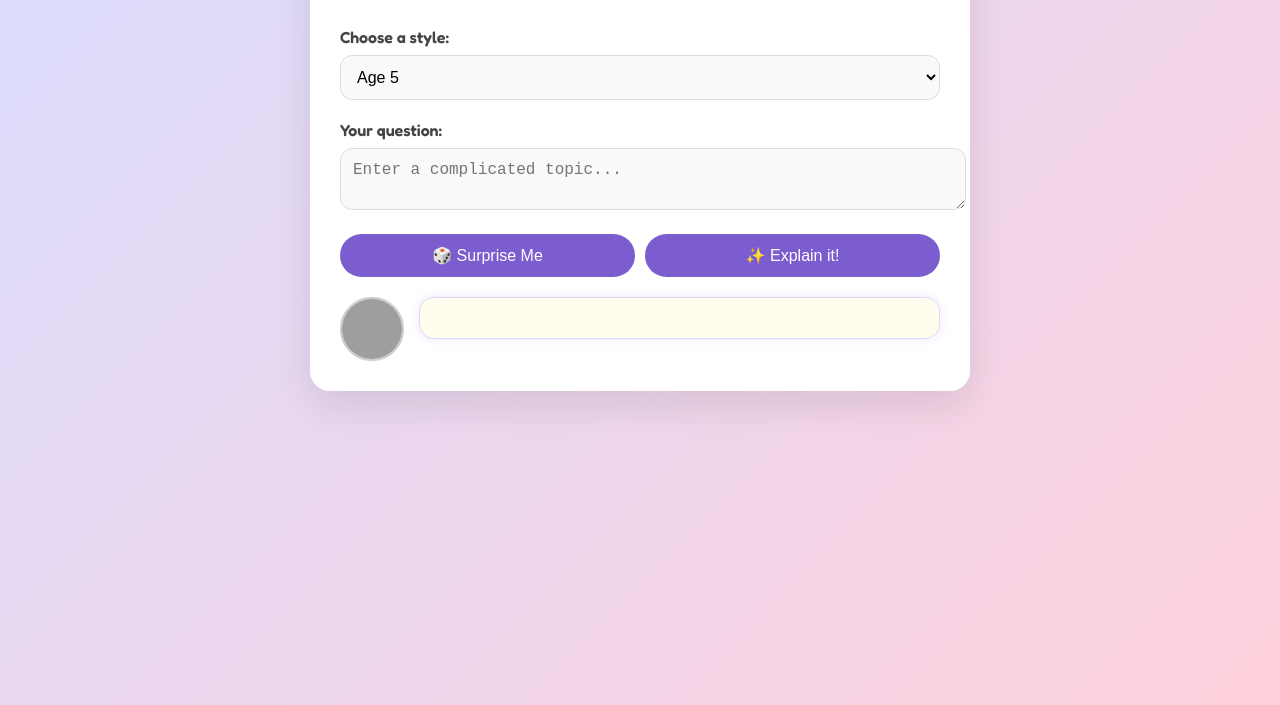
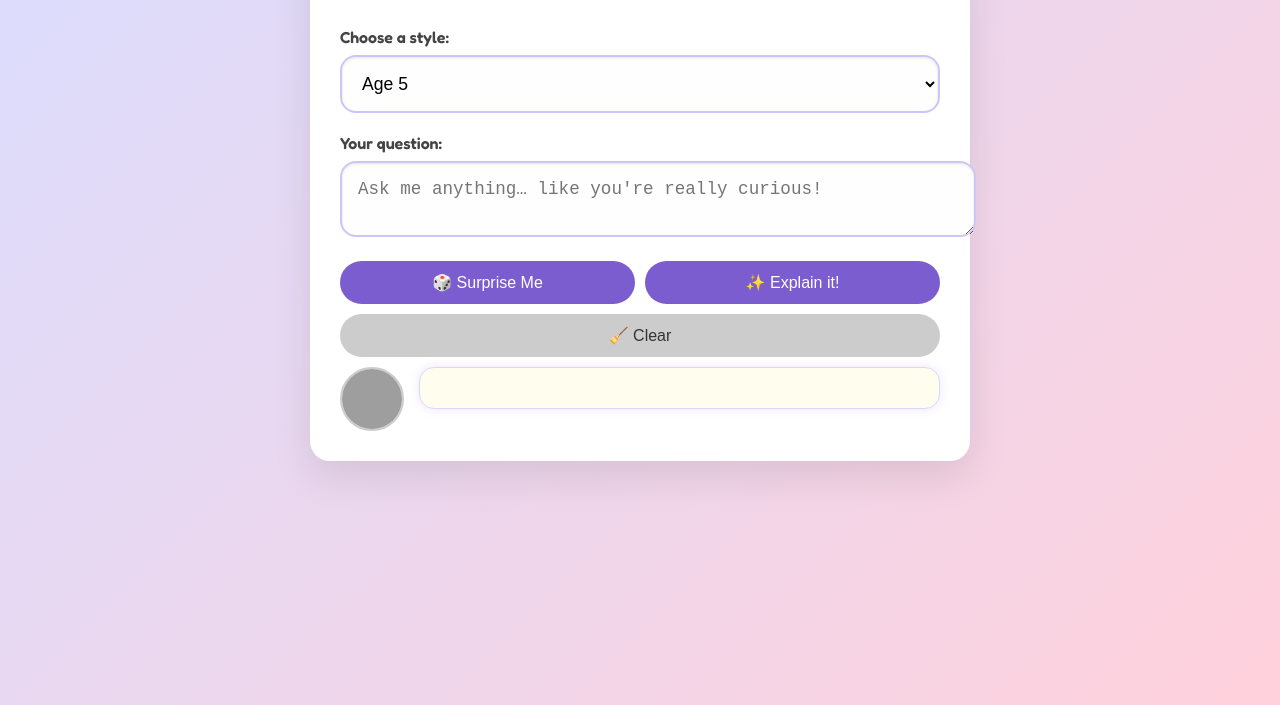
Before and after one commit to ArcherDigital/Explainiac-Junior, a plain HTML site: page client/index.html in a window 1280 px wide. Shown: the part 175-880 px from the top of the page. Drawn offline with Linux system fonts and the light colour scheme; grey boxes are pictures that could not be loaded.

Commit message:
Update index.html

```diff
--- a/client/index.html
+++ b/client/index.html
@@ -55,18 +55,27 @@
 
     select, textarea {
       width: 100%;
-      padding: 12px;
-      font-size: 1rem;
-      border-radius: 12px;
-      border: 1px solid #ddd;
+      padding: 16px;
+      font-size: 1.1rem;
+      border-radius: 16px;
+      border: 2px solid #d0c4f7;
       margin-bottom: 20px;
-      background: #f9f9f9;
+      background: #fefefe;
+      box-shadow: inset 0 1px 3px rgba(0,0,0,0.1);
+      transition: border-color 0.3s ease, box-shadow 0.3s ease;
+      resize: vertical;
+    }
+
+    textarea:focus {
+      border-color: #7b5dcf;
+      box-shadow: 0 0 8px rgba(123, 93, 207, 0.3);
+      outline: none;
     }
 
     .buttons {
       display: flex;
       gap: 10px;
-      margin-bottom: 20px;
+      margin-bottom: 10px;
     }
 
     button {
@@ -116,6 +125,9 @@
       animation: fadeIn 0.5s ease-in;
       max-height: 300px;
       overflow-y: auto;
+      font-size: 1.05rem;
+      line-height: 1.6;
+      white-space: pre-wrap;
     }
 
     @keyframes fadeIn {
@@ -159,11 +171,14 @@
     </select>
 
     <label for="prompt">Your question:</label>
-    <textarea id="prompt" placeholder="Enter a complicated topic..."></textarea>
+    <textarea id="prompt" placeholder="Ask me anything… like you're really curious!"></textarea>
 
     <div class="buttons">
       <button id="surpriseBtn" onclick="surpriseMe()">🎲 Surprise Me</button>
       <button id="explainBtn" onclick="sendPrompt()">✨ Explain it!</button>
+    </div>
+    <div class="buttons">
+      <button onclick="clearChat()" style="background:#ccc; color:#333;">🧹 Clear</button>
     </div>
 
     <div id="spinner" class="spinner" style="display:none;"></div>
@@ -184,6 +199,12 @@
       "How do airplanes fly?",
       "What is electricity?"
     ];
+
+    const promptBox = document.getElementById('prompt');
+    promptBox.addEventListener('input', () => {
+      promptBox.style.height = 'auto';
+      promptBox.style.height = promptBox.scrollHeight + 'px';
+    });
 
     function surpriseMe() {
       document.getElementById('prompt').value =
@@ -241,8 +262,15 @@
     }
 
     function elaborateFurther() {
-      document.getElementById('prompt').value = lastPrompt + ' Please explain this with abit more detail and complexity .';
+      const basePrompt = lastPrompt.replace(/Please explain this.*$/, '').trim();
+      document.getElementById('prompt').value = basePrompt + ' Please explain this with a bit more detail and complexity.';
       sendPrompt();
+    }
+
+    function clearChat() {
+      document.getElementById('prompt').value = '';
+      document.getElementById('result').innerHTML = '';
+      document.getElementById('simplifyBtn').style.display = 'none';
     }
   </script>
 
```
